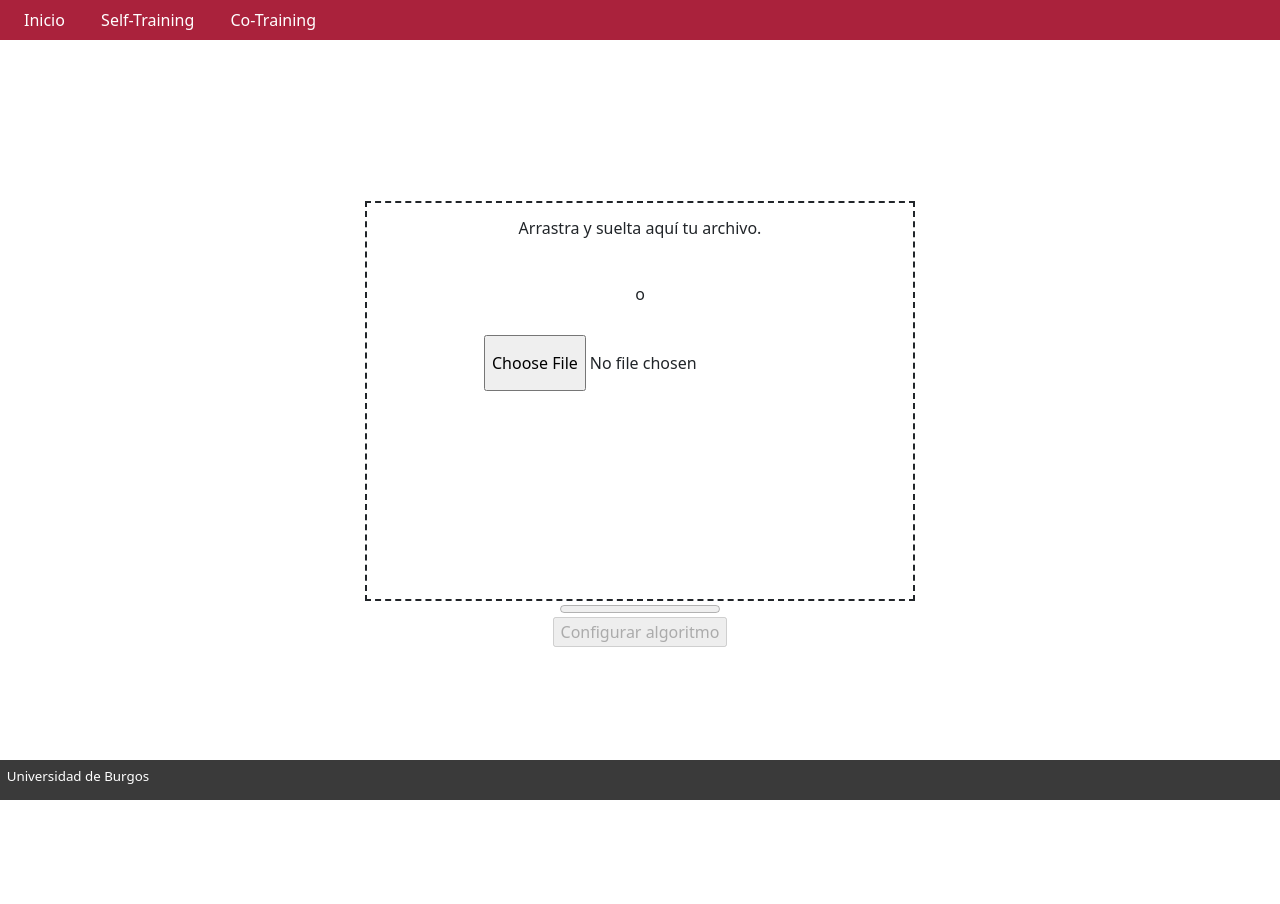
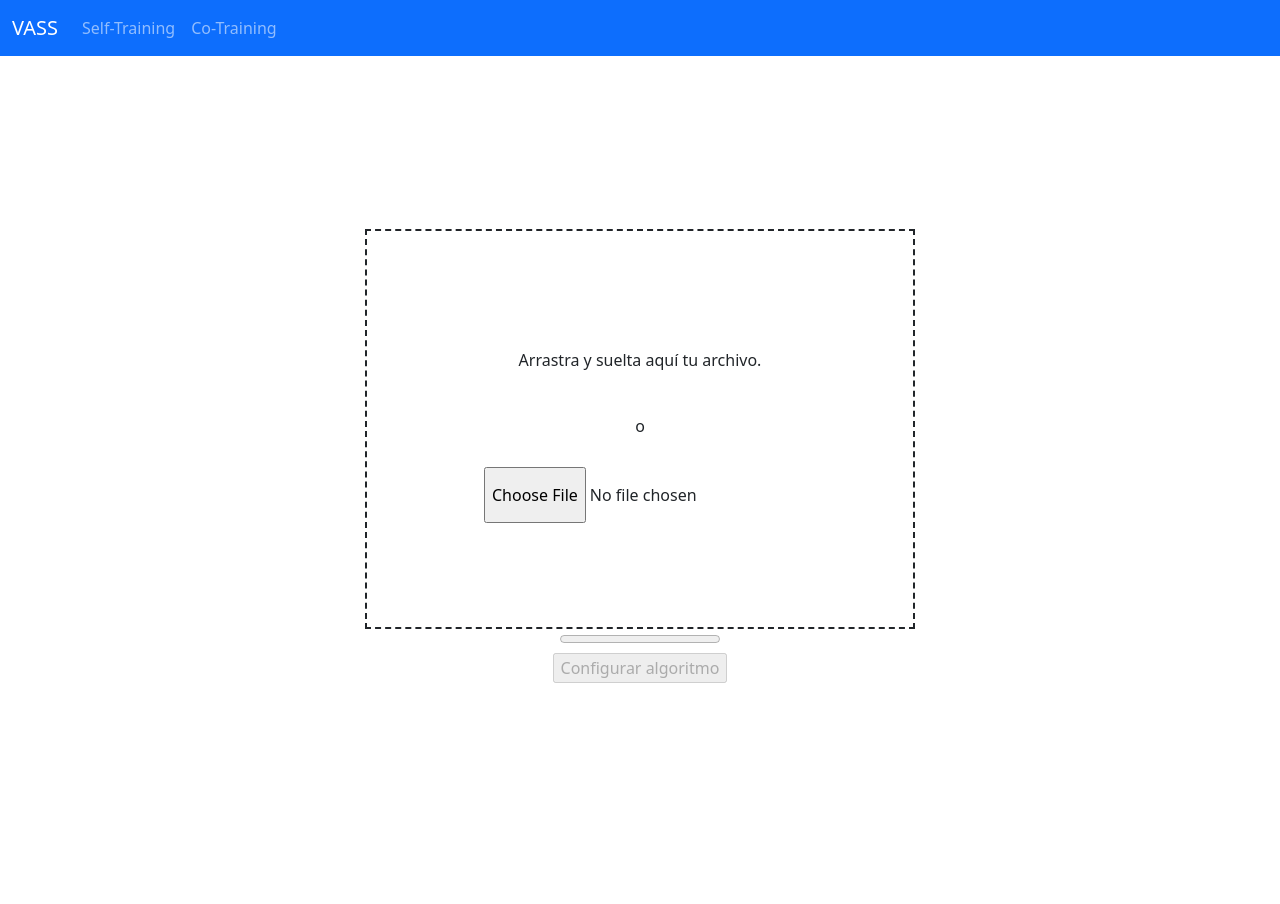
Before and after one commit to dmacha27/TFG-SemiSupervisado, a Flask app: page /subida in a window 1280 px wide. Before the commit the page ends 800 px from the top, so only its background shows below. Run offline with Flask 2, Linux system fonts and the light colour scheme; the visitor is signed in with stand-in values (Sample User, id 1); parts of the project's set-up code (start-up, migrations or seed data) failed here and were passed over.

Commit message:
Un poco de Bootstrap
Se ha comenzado a utilizar Bootstrap en toda la Web, la base está creada.

```diff
--- a/web/static/style.css
+++ b/web/static/style.css
@@ -1,38 +1,15 @@
-body {
-    height: calc(100vh - 80px);
-  }
 
-#navbar {
-    height: 40px;
-    padding: 0.5em;
-    background-color: #AA223C;
-    color: #FFFFFF;
-    top: 0;
+footer {
+    background-color: #555;
+    color: white;
+    padding: 15px;
+    height: 50px;
 }
 
-#navbar a {
-    padding: 8px 16px;
-    color: #FFFFFF;
-    text-decoration: none;
-}
-
-#navbar a:hover {
-    background: #80192c;
-}
-
-#footer {
-    height: 40px;
-    padding: 0.5em;
-    background-color: #3A3A3A;
-    font-size: smaller;
-    color: #FFFFFF;
-    position: fixed;
-    bottom: 0;
-    width: 100%;
-}
-
-#footer p {
-    margin: 0;
+@media only screen and (max-width: 1400px) {
+    footer {
+        display: none;
+    }
 }
 
 .padre {
@@ -45,15 +22,19 @@ body {
 }
 
 .hijo {
-  text-align: center;
+    text-align: center;
 }
 
 #soltar {
+    display: flex;
+    flex-direction: column;
+    align-items: center;
+    justify-content: center;
     border: 2px dashed;
-    text-align: center;
     width: 550px;
     height: 400px;
     line-height: 50px;
+    margin: 0 auto;
 }
 
 
--- a/web/templates/base.html
+++ b/web/templates/base.html
@@ -3,24 +3,41 @@
 <head>
     {% block head %}
         <link rel="stylesheet" href="/static/style.css" />
+        <meta name="viewport" content="width=device-width, initial-scale=1">
         <link href="https://cdn.jsdelivr.net/npm/bootstrap@5.2.3/dist/css/bootstrap.min.css" rel="stylesheet">
         <script src="https://cdn.jsdelivr.net/npm/bootstrap@5.2.3/dist/js/bootstrap.bundle.min.js"></script>
         <meta charset="UTF-8" />
         <title>{% block title %}{% endblock %} - VASS</title>
     {% endblock %}
 </head>
-<header>
-    <nav id="navbar">
-        <a href="/">Inicio</a>
-        <a href="/sel_selftraining">Self-Training</a>
-        <a href="/sel_cotraining">Co-Training</a>
-    </nav>
-</header>
 <body>
-<div id="content" style="height: calc(100vh - 80px);">{% block content %}{% endblock %}</div>
-</body>
-<footer id="footer">
-    {% block footer %}{% endblock %}
+
+<nav class="navbar navbar-expand-sm navbar-dark bg-primary">
+    <div class="container-fluid">
+        <a class="navbar-brand" href="/">VASS</a>
+        <button class="navbar-toggler" type="button" data-bs-toggle="collapse" data-bs-target="#mynavbar">
+            <span class="navbar-toggler-icon"></span>
+        </button>
+        <div class="collapse navbar-collapse" id="mynavbar">
+            <ul class="navbar-nav me-auto">
+                <li class="nav-item">
+                    <a class="nav-link" href="/sel_selftraining">Self-Training</a>
+                </li>
+                <li class="nav-item">
+                    <a class="nav-link" href="/sel_cotraining">Co-Training</a>
+                </li>
+            </ul>
+        </div>
+    </div>
+</nav>
+
+<div class="container text-center pb-5">
+    <div class="row align-items-center" style="height: 800px">
+        {% block content %}{% endblock %}
+    </div>
+</div>
+
+<footer class="container-fluid fixed-bottom text-center">
     {% with mensajes = get_flashed_messages() %}
         {% if mensajes %}
             {% for mensaje in mensajes|reverse %}
@@ -30,4 +47,6 @@
     {% endwith %}
     <p>Universidad de Burgos</p>
 </footer>
+
+</body>
 </html>
--- a/web/templates/subida.html
+++ b/web/templates/subida.html
@@ -1,8 +1,8 @@
 {% extends "base.html" %}
 {% block title %}Selección de dataset{% endblock %}
 {% block content %}
-    <br>
-    <div class="padre">
+
+    <div class="col">
         <div id="soltar">
             <p>Arrastra y suelta aquí tu archivo.</p>
             <p>o</p>
```
